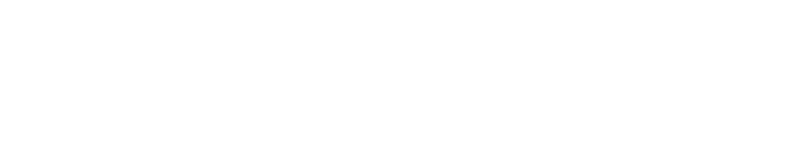
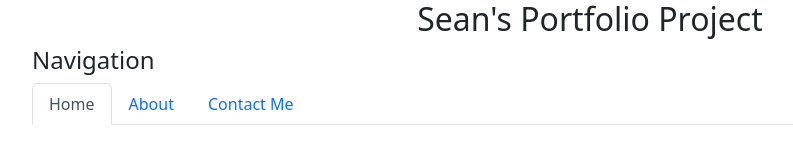
Before and after one commit to Kordvi/PortfolioWebsite, a plain HTML site: page index.html in a window 1280 px wide. Shown: the whole page, without its empty margins (50-843 px from the left). Drawn offline with nearby package versions, Linux system fonts and the light colour scheme.

Commit message:
Added Navigation bar and centered Heading

```diff
--- a/index.html
+++ b/index.html
@@ -9,5 +9,16 @@
     <script src="https://cdn.jsdelivr.net/npm/bootstrap@5.2.3/dist/js/bootstrap.bundle.min.js" integrity="sha384-kenU1KFdBIe4zVF0s0G1M5b4hcpxyD9F7jL+jjXkk+Q2h455rYXK/7HAuoJl+0I4" crossorigin="anonymous"></script>
 </head>
   <body>
+    <div class="container">
+      <div class="header justify-content-center" style="display: flex;">
+        <h2>Sean's Portfolio Project</h2>
+      </div>
+      <h4>Navigation</h4><!--Code from https://trainwithtlp.percipio.com/courses/f43e4f10-a795-11e8-b008-273445f09c7a/videos/18b83ae0-a796-11e8-b008-273445f09c7a-->
+      <ul class="nav nav-tabs">
+        <li class="nav-item"><a class="nav-link active" href="#">Home</a></li>
+        <li class="nav-item"><a class="nav-link" href="#">About</a></li>
+        <li class="nav-item"><a class="nav-link" href="#">Contact Me</a></li>
+      </ul>
+    </div>
   </body>
 </html>
```
